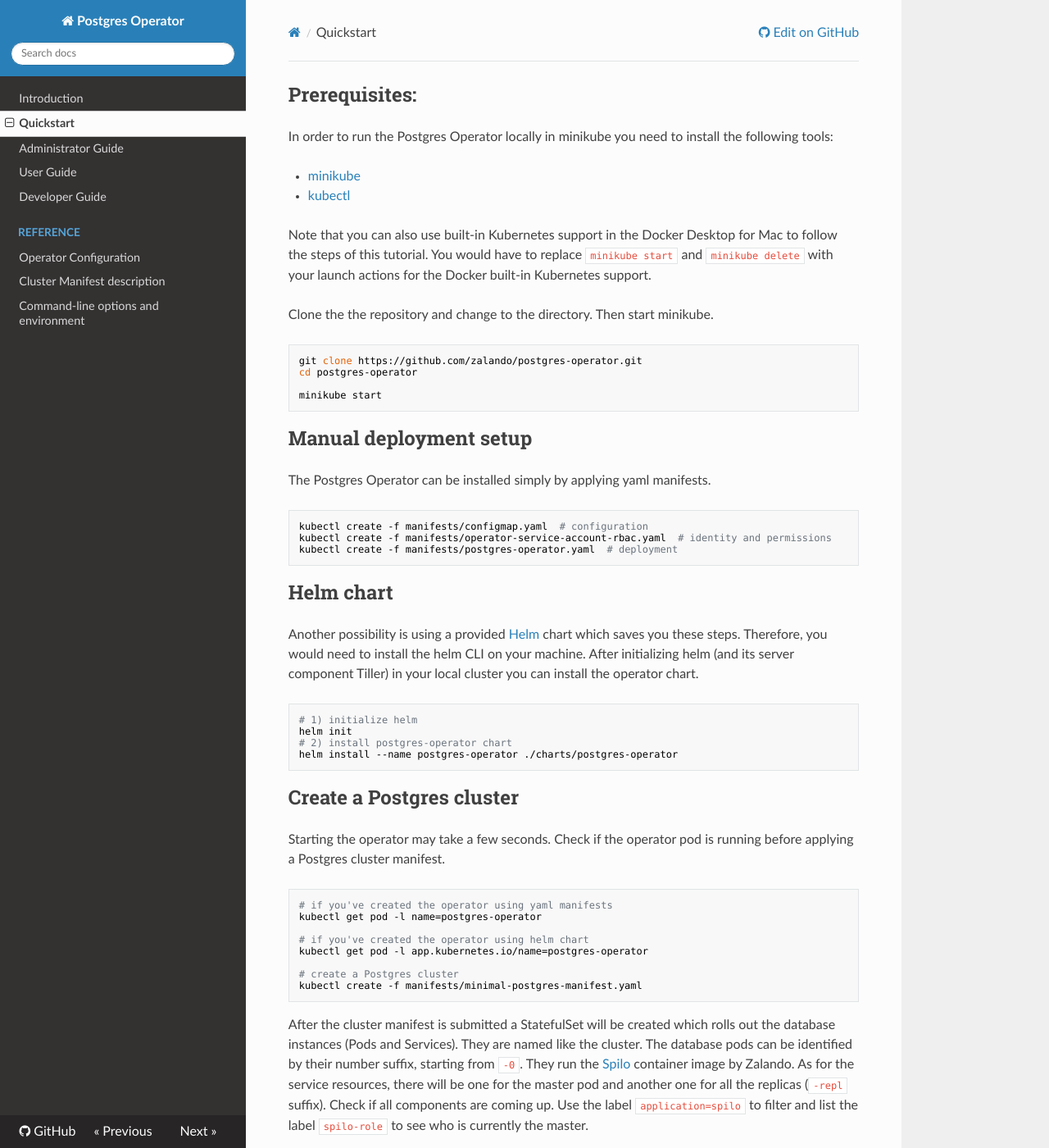
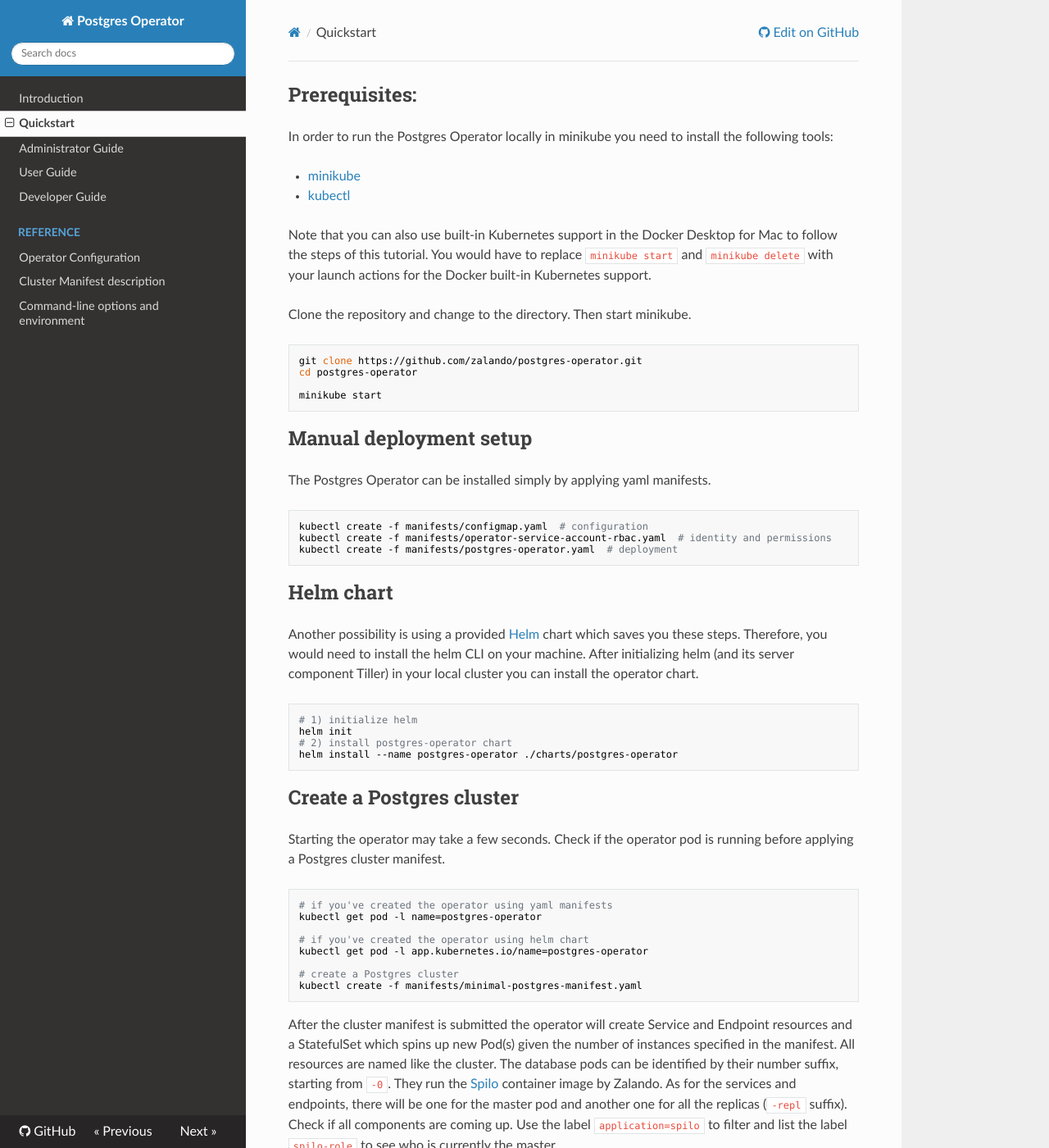
Before and after one commit to zalando/postgres-operator, an MkDocs documentation site: the page built from docs/quickstart.md, in a window 1280 px wide and 1400 px high. Shown: the whole window at 82% size. Built offline with MkDocs 1.6.1, drawn with Linux system fonts in a browser that asks for light colours; nearby versions of some CDN libraries; old or Windows-style settings are respelled for this version of MkDocs.

Commit message:
fix typos and cluster creation description

````diff
--- a/docs/quickstart.md
+++ b/docs/quickstart.md
@@ -60,12 +60,13 @@ kubectl get pod -l app.kubernetes.io/name=postgres-operator
 kubectl create -f manifests/minimal-postgres-manifest.yaml
 ```
 
-After the cluster manifest is submitted a StatefulSet will be created which
-rolls out the database instances (Pods and Services). They are named like the
+After the cluster manifest is submitted the operator will create Service and
+Endpoint resources and a StatefulSet which spins up new Pod(s) given the number
+of instances specified in the manifest. All resources are named like the
 cluster. The database pods can be identified by their number suffix, starting
 from `-0`. They run the [Spilo](https://github.com/zalando/spilo) container
-image by Zalando. As for the service resources, there will be one for the master
-pod and another one for all the replicas (`-repl` suffix). Check if all
+image by Zalando. As for the services and endpoints, there will be one for the
+master pod and another one for all the replicas (`-repl` suffix). Check if all
 components are coming up. Use the label `application=spilo` to filter and list
 the label `spilo-role` to see who is currently the master.
 
````
Also changed, not shown: other parts of docs/quickstart.md (+1 -1 lines), docs/administrator.md (+3 -3 lines), docs/developer.md (+3 -3 lines).
